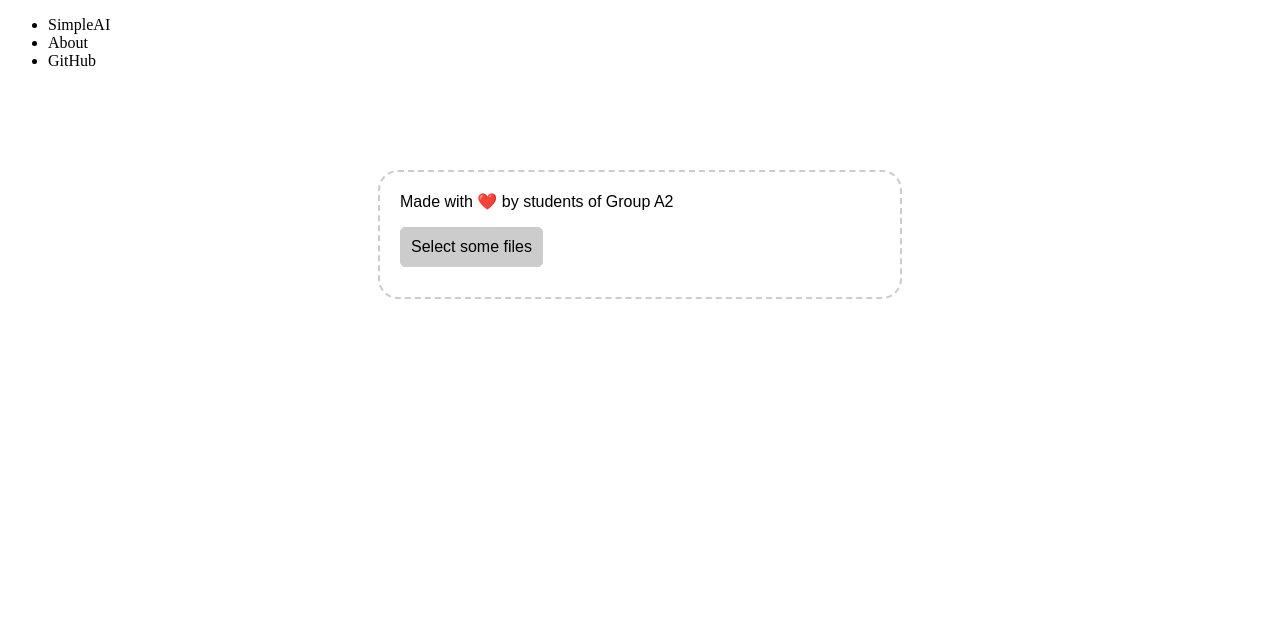
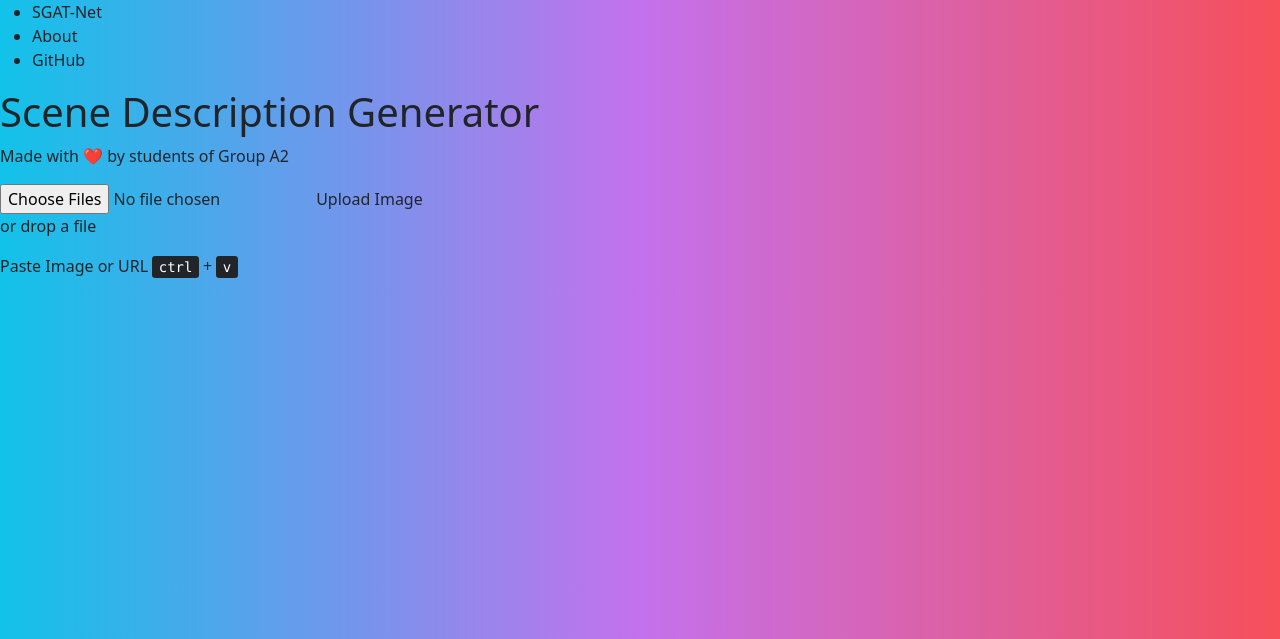
Before and after one commit to ashababnoor/sgat-net-webtool, a Django app: page / in a window 1280 px wide. Shown: the top 639 px of the page. Run offline with Django 3.2, Linux system fonts and the light colour scheme.

Commit message:
base and home html structure changed

```diff
--- a/app/templates/base.html
+++ b/app/templates/base.html
@@ -1,25 +1,29 @@
 <!DOCTYPE html>
 <html lang="en">
 {% load static %}
+
 <head>
     <meta charset="UTF-8">
     <meta http-equiv="X-UA-Compatible" content="IE=edge">
     <meta name="viewport" content="width=device-width, initial-scale=1.0">
+
+    <!-- CSS links -->
+    <link href="https://cdn.jsdelivr.net/npm/bootstrap@5.0.2/dist/css/bootstrap.min.css" rel="stylesheet" integrity="sha384-EVSTQN3/azprG1Anm3QDgpJLIm9Nao0Yz1ztcQTwFspd3yD65VohhpuuCOmLASjC" crossorigin="anonymous">
     <link rel="stylesheet" href="{% static 'css/base.css' %}">
+
     <title>SGAT-Net</title>
 </head>
 
 <body>
     <div class="nav-bar-container">
         <ul>
-            <li>SimpleAI</li>
+            <li>SGAT-Net</li>
             <li>About</li>
             <li>GitHub</li>
         </ul>
     </div>
 
-    {% block content %}
-    {% endblock content %}
+    {% block content %} {% endblock content %}
 </body>
 
 </html>
--- a/app/templates/home.html
+++ b/app/templates/home.html
@@ -1,19 +1,24 @@
-{% extends 'base.html' %}
-
-{% block content %}
-{% load static %}
+{% extends 'base.html' %} {% block content %} {% load static %}
 <link rel="stylesheet" href="{% static 'css/home.css' %}">
 
 
-<div id="drop-area">
-    <form class="my-form">
-        {% csrf_token %}
-      <p>Made with ❤️ by students of Group A2</p>
-      <input type="file" id="fileElem" multiple accept="image/*" onchange="uploadFile(this.files[0])">
-      <label class="button" for="fileElem">Select some files</label>
-    </form>
+<div id="drop-area" class="main-container">
+    <div class="glass-div">
+        <h1>Scene Description Generator</h1>
+        <p>Made with ❤️ by students of Group A2 </p>
+    </div>
+    <div class="main-div">
+        <form action="" class="my-form">
+            {% csrf_token %}
+            <input type="file" id="fileElem" multiple accept="image/*" onchange="uploadFile(this.files[0])">
+            <label class="button" for="fileElem">Upload Image</label>
+        </form>
+        <p>or drop a file</p>
+    </div>
+    <div class="bottom-div">
+        <p>Paste Image or URL <kbd>ctrl</kbd> + <kbd>v</kbd></p>
+    </div>
 </div>
-
 
 <script src="{% static 'js/home.js' %}"></script>
 {% endblock content %}
--- a/static/css/base.css
+++ b/static/css/base.css
@@ -0,0 +1,17 @@
+* {
+    margin: 0;
+    padding: 0;
+    -webkit-box-sizing: border-box;
+    box-sizing: border-box;
+}
+
+:root {
+    font-family: 'Roboto', sans-serif;
+}
+
+body {
+    height: 100%;
+    background-image: linear-gradient(to right, #12c2e9, #c471ed, #f64f59);
+}
+
+.main-container {}
--- a/static/css/home.css
+++ b/static/css/home.css
@@ -1,4 +1,4 @@
-#drop-area {
+/* #drop-area {
     border: 2px dashed #ccc;
     border-radius: 20px;
     width: 480px;
@@ -45,4 +45,4 @@ p {
 
 #fileElem {
     display: none;
-}
+} */
```
